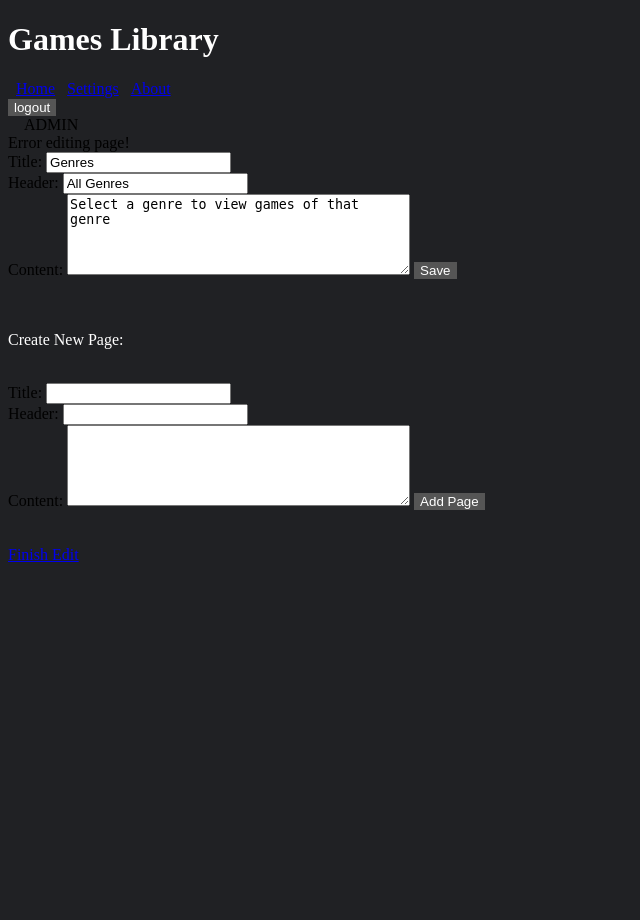
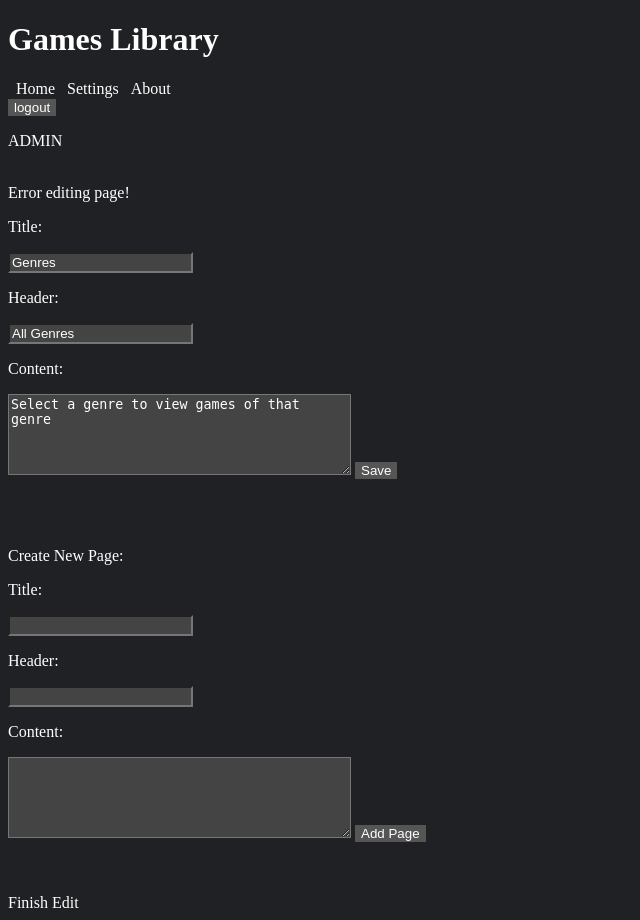
Before and after one commit to zachqpeterson/PHPWebsite, a PHP site: page /EditPage.php in a window 1280 px wide. Shown: the whole page, without its empty margins (0-640 px from the left). Before the commit the page ends 562 px from the top, so only its background shows below. Run offline with PHP 8.4, Linux system fonts and the light colour scheme; the visitor is signed in with stand-in values (Sample User, id 1); data comes from the database, SQL or seed files in the repository; data that the repository does not hold is empty.

Commit message:
Finished Dark Mode

```diff
--- a/EditPage.php
+++ b/EditPage.php
@@ -40,9 +40,9 @@ if(array_key_exists('Add', $_POST)) {
 ?>
 
 <form method="post">
-	Title: <input type="text" name="Title" value="<?php echo $PageData['title'];?>" /><br/>
-	Header: <input type="text" name="Header" value="<?php echo $PageData['header'];?>" /><br />
-	Content: <textarea name="Content" rows="5" cols="40"><?php echo $PageData['content'];?></textarea>
+	<p>Title:<p/> <input type="text" name="Title" value="<?php echo $PageData['title'];?>" /><br/>
+	<p>Header:<p/> <input type="text" name="Header" value="<?php echo $PageData['header'];?>" /><br />
+	<p>Content:<p/> <textarea name="Content" rows="5" cols="40"><?php echo $PageData['content'];?></textarea>
 
 	<button type="submit" name="Save">Save</button>
 	<?php
@@ -56,11 +56,11 @@ if(array_key_exists('Add', $_POST)) {
 <br/>
 <br/>
 
-<p>Create New Page:</p><br/>
+<p>Create New Page:</p>
 <form method="post">
-	Title: <input type="text" name="Title"/><br />
-	Header: <input type="text" name="Header"/><br />
-	Content: <textarea name="Content" rows="5" cols="40"></textarea>
+	<p>Title:<p/> <input type="text" name="Title"/><br />
+	<p>Header:<p/> <input type="text" name="Header"/><br />
+	<p>Content:<p/> <textarea name="Content" rows="5" cols="40"></textarea>
 
 	<button type="submit" name="Add">Add Page</button>
 </form>
--- a/MyHeader.php
+++ b/MyHeader.php
@@ -76,7 +76,7 @@ $myDbConn = GetConnection();
 
 <?php
 if ($_SESSION["isAdmin"] == 1) {
-	echo '&nbsp;&nbsp;&nbsp;&nbsp;ADMIN';
+	echo '<p>ADMIN<p/>';
 }
 ?>
 
--- a/darkTheme.css
+++ b/darkTheme.css
@@ -7,8 +7,22 @@ h1 {
     color: #ffffff;
 }
 
+h2 {
+    color: #ffffff;
+}
+
 p {
     color: #ffffff;
+}
+
+input {
+    color: #ffffff;
+    background-color: #444444;
+}
+
+textarea {
+    color: #ffffff;
+    background-color: #444444;
 }
 
 button {
@@ -22,3 +36,18 @@ button {
 button:hover {
     background-color: #444444;
 }
+
+a {
+    color: #ffffff;
+}
+
+a:hover,
+a:visited,
+a:link,
+a:active {
+    text-decoration: none;
+}
+
+a:hover {
+    color: #cccccc;
+}
```
